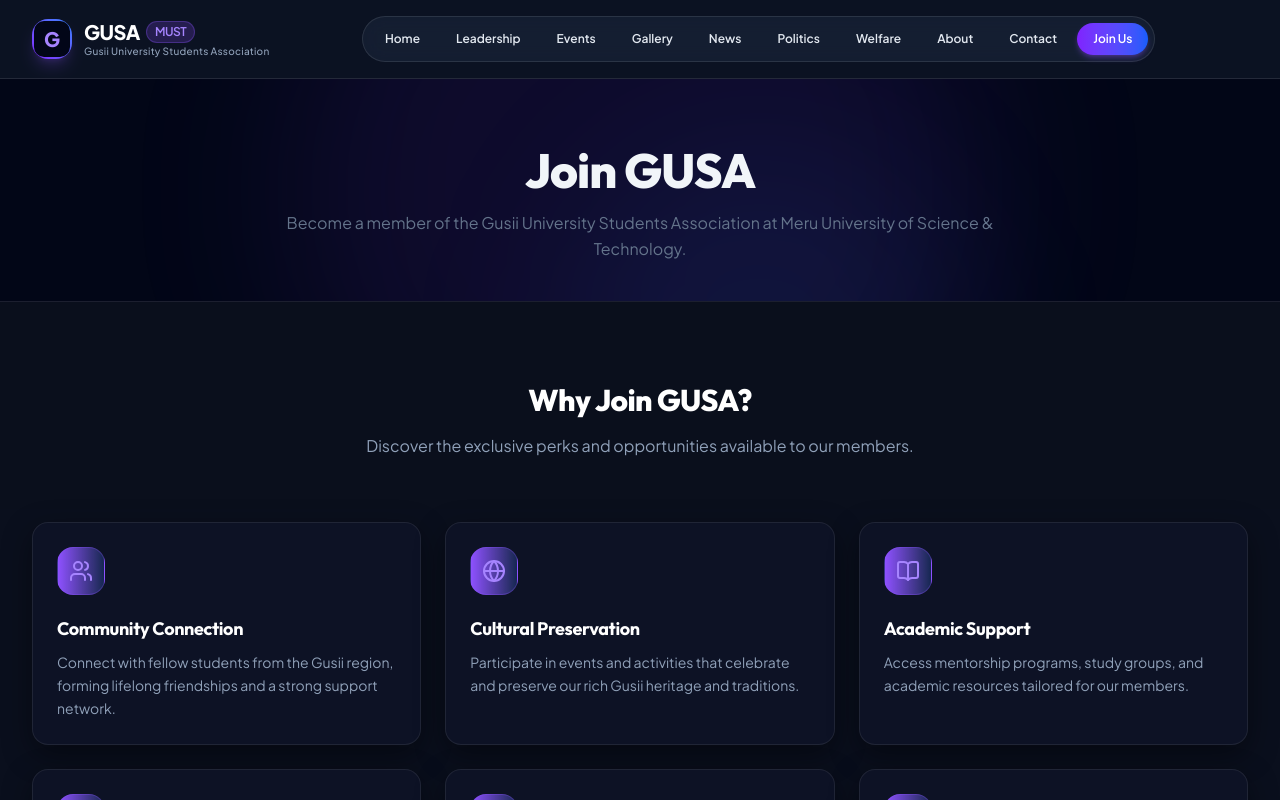
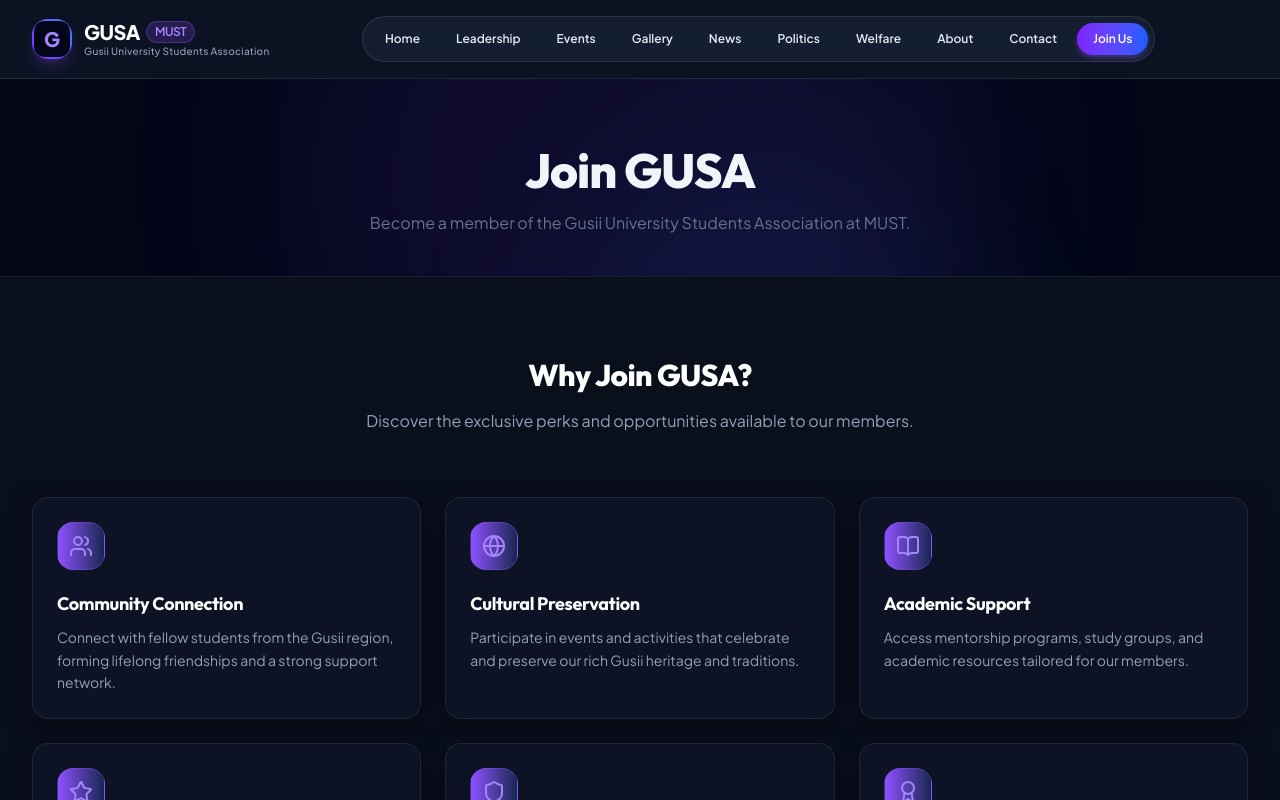
Before and after one commit to Omwenga75/gusa, a Next.js app: page /join in a window 1280 px wide. Shown: the top 800 px of the page. Built offline with nearby package versions, Linux system fonts and the light colour scheme.

Commit message:
Update join page subtitle: shorten university name to MUST

```diff
--- a/src/app/join/page.tsx
+++ b/src/app/join/page.tsx
@@ -82,7 +82,7 @@ export default function JoinPage() {
               Join GUSA
             </h1>
             <p style={{ fontSize: '1rem', color: 'var(--text-muted)', lineHeight: 1.6, margin: 0 }}>
-              Become a member of the Gusii University Students Association at Meru University of Science &amp; Technology.
+              Become a member of the Gusii University Students Association at MUST.
             </p>
           </div>
         </div>
```
